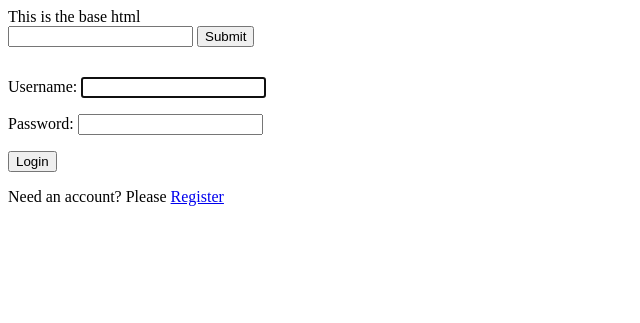
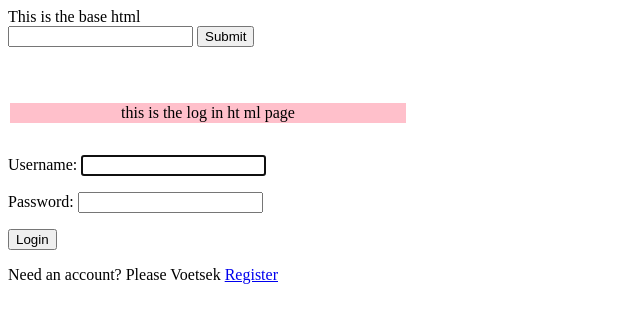
Before and after one commit to watsonpeter65/project1, a Django app: page /login/ in a window 1280 px wide. Shown: the top 323 px of the page, without its empty margins (0-640 px from the left). Run offline with Django 3.2, Linux system fonts and the light colour scheme.

Commit message:
second commit

```diff
--- a/templates/accounts/login.html
+++ b/templates/accounts/login.html
@@ -1,7 +1,22 @@
 {% extends "base.html" %}
 
 
+
+
+
 {% block content %}
+<br><br><br>
+
+<table width="400">
+    <tr>
+        <td align="center" bgcolor="pink">  this is the log in     ht  ml  page </td>
+
+    </tr>
+
+</table>
+
+
+
 
 {% if not request.user.is_authenticated %}
     <div style='margin-top:30px;'>
@@ -10,7 +25,7 @@
             <button type='submit'>Login</button>
         </form>
 
-        <p>Need an account? Please <a href='/register'>Register</a></p>
+        <p>Need an account? Please Voetsek <a href='/register'>Register</a></p>
     </div>
 {% else %}
 <p>You're already logged in. Would you like to <a href='/logout/'>logout</a>?</p>
--- a/templates/articles/search.html
+++ b/templates/articles/search.html
@@ -2,6 +2,9 @@
 
 
 {% block content %}
+
+this is the seacrh html
+
 
 {% if object %}
     <p>pw wrote bdetail html</p>
--- a/trydjango/urls.py
+++ b/trydjango/urls.py
@@ -41,8 +41,7 @@ urlpatterns = [
     path('', home_view),             #    index   root
     path('articles/', article_search_view),
     path('articles/create/', article_create_view),
- #   path('articles/create/', article_create_view),
- #   path('articles/<int:id>/', article_detail_view),
+    path('articles/<int:id>/', article_detail_view),
     path('admin/', admin.site.urls),
     path('login/', login_view) ,
     path('logout/', logout_view) ,
```
Also changed, not shown: trydjango/views.py (+14 -12 lines), db.sqlite3, 1 other file.
